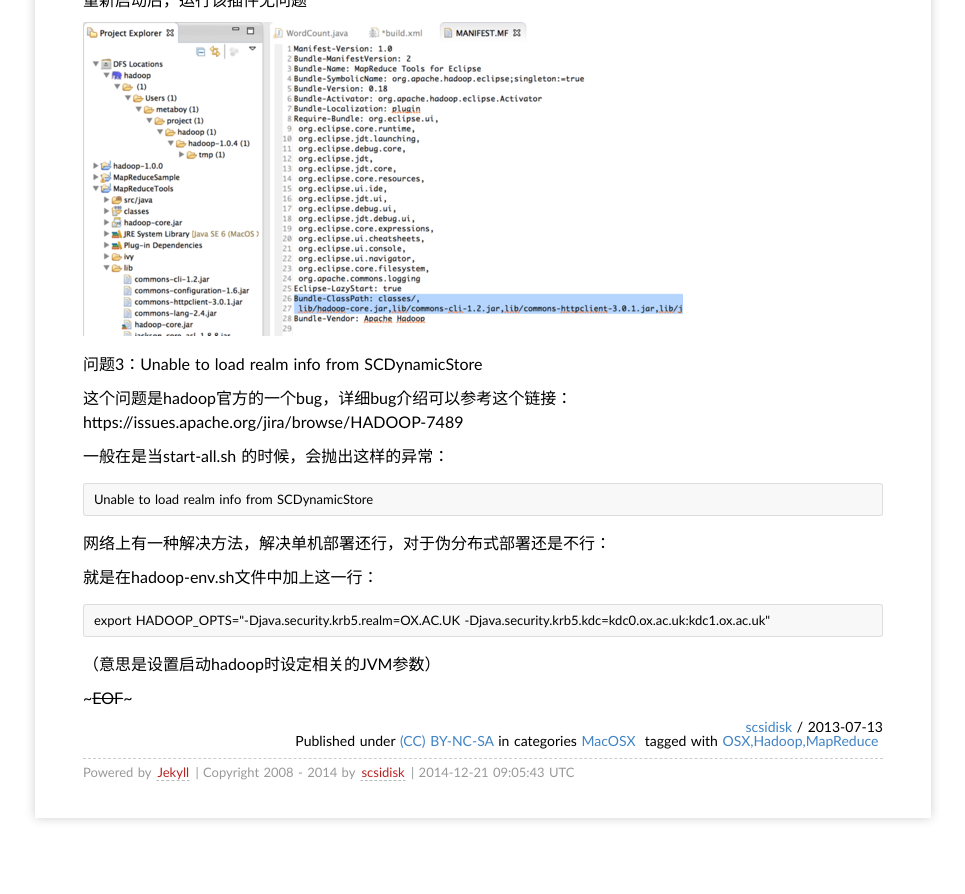
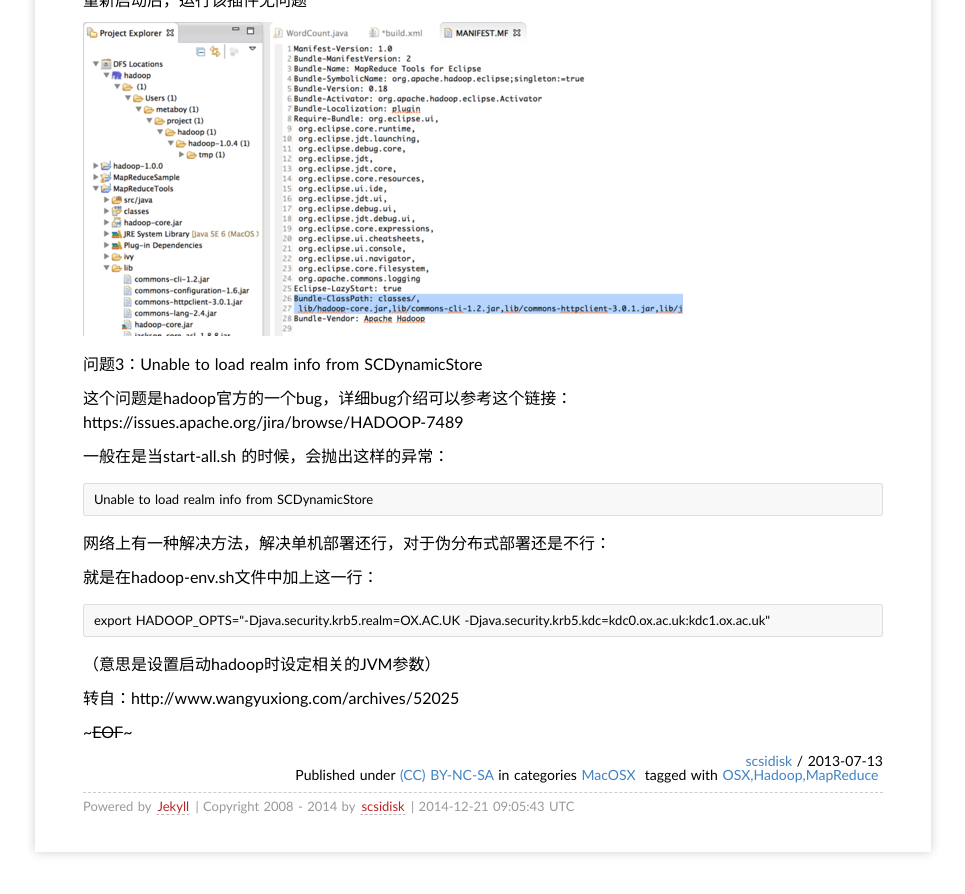
Before and after one commit to scsidisk/scsidisk.github.io, a Jekyll site: the page built from _posts/2013/2013-07-13-mapraduce_on_mac.md, in a window 1280 px wide and 900 px high, scrolled down 6665 px. Shown: the top 894 px of the window, without its empty margins (157-1122 px from the left). Built offline with Jekyll 4.4.1, drawn with Linux system fonts in a browser that asks for light colours; Markdown is read by kramdown in place of the engine named in the settings; comment, search, counter and statistics services are not loaded; before the commit the page ends 7531 px from its top, so only the background shows below that.

Commit message:
add post

```diff
--- a/_posts/2013/2013-07-13-mapraduce_on_mac.md
+++ b/_posts/2013/2013-07-13-mapraduce_on_mac.md
@@ -252,4 +252,6 @@ export HADOOP_OPTS="-Djava.security.krb5.realm=OX.AC.UK -Djava.security.krb5.kdc
 
 （意思是设置启动hadoop时设定相关的JVM参数）
 
+转自：http://www.wangyuxiong.com/archives/52025
+
 ~~~EOF~~~
```
